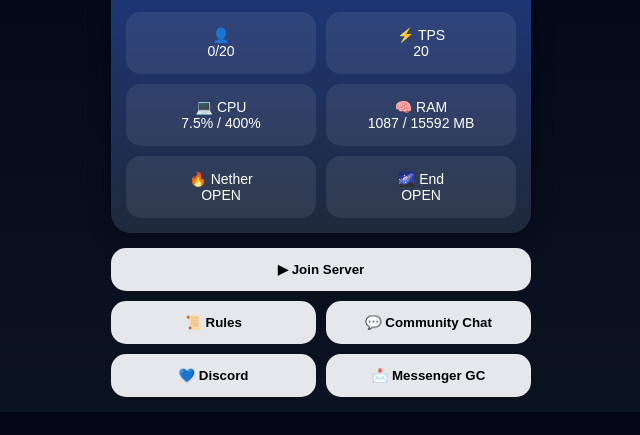
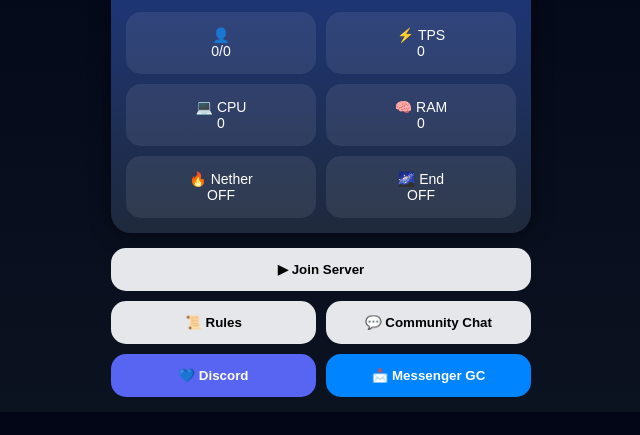
Before and after one commit to jaylordlapena107-ops/BarkadaCraftSmp, a plain HTML site: page home.html in a window 1280 px wide. Shown: the part 207-642 px from the top of the page, without its empty margins (319-959 px from the left). Drawn offline with Linux system fonts and the light colour scheme.

Commit message:
Update server status and UI elements in home.html

```diff
--- a/home.html
+++ b/home.html
@@ -22,28 +22,37 @@
   <div class="card">
     <div class="card-header">
       <h2>BARKADA CLASH</h2>
-      <span class="offline">• SERVER OFFLINE</span>
+      <span id="status" class="offline">• SERVER OFFLINE</span>
     </div>
 
     <div class="grid">
-      <div class="box">👤<br>0/20</div>
-      <div class="box">⚡ TPS<br>20</div>
-      <div class="box">💻 CPU<br>7.5% / 400%</div>
-      <div class="box">🧠 RAM<br>1087 / 15592 MB</div>
-      <div class="box">🔥 Nether<br>OPEN</div>
-      <div class="box">🌌 End<br>OPEN</div>
+      <div class="box">👤<br><span id="players">0/0</span></div>
+      <div class="box">⚡ TPS<br><span id="tps">0</span></div>
+      <div class="box">💻 CPU<br><span id="cpu">0</span></div>
+      <div class="box">🧠 RAM<br><span id="ram">0</span></div>
+      <div class="box">🔥 Nether<br><span id="nether">OFF</span></div>
+      <div class="box">🌌 End<br><span id="end">OFF</span></div>
     </div>
   </div>
 
   <div class="buttons">
-  <button class="full">▶ Join Server</button>
-  <button>📜 Rules</button>
-  <button>💬 Community Chat</button>
-  <button onclick="window.open('https://discord.gg/F7pDytk8ma')">💙 Discord</button>
-  <button onclick="window.open('https://m.me/j/AbZt09H0JEIoi1v6/?send_source=gc%3Acopy_invite_link_c')">📩 Messenger GC</button>
+    <button class="full">▶ Join Server</button>
+    <button>📜 Rules</button>
+    <button>💬 Community Chat</button>
+
+    <button class="discord" onclick="window.open('https://discord.gg/F7pDytk8ma')">
+      💙 Discord
+    </button>
+
+    <button class="messenger" onclick="window.open('https://m.me/j/AbZt09H0JEIoi1v6/?send_source=gc%3Acopy_invite_link_c')">
+      📩 Messenger GC
+    </button>
   </div>
 
 </div>
 
+<!-- CONNECT SA SCRIPT -->
+<script src="script.js"></script>
+
 </body>
 </html>
```
